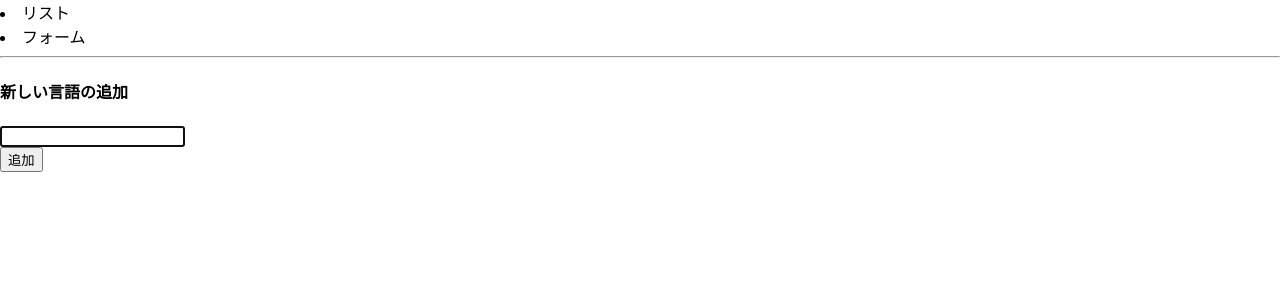
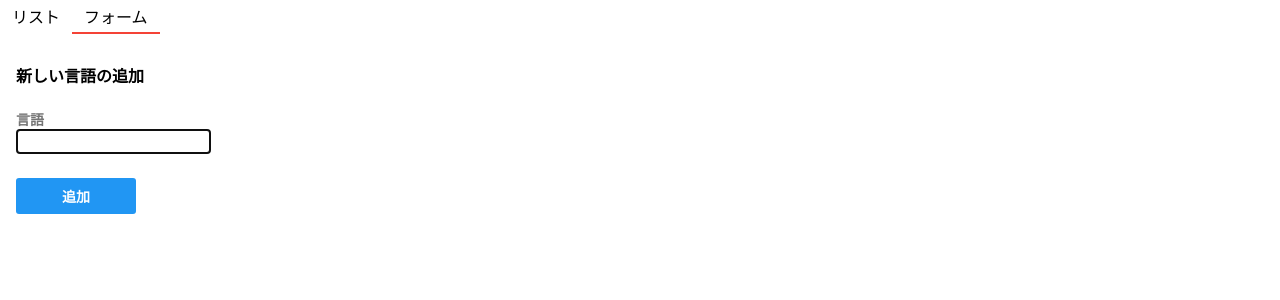
Before and after one commit to suzuki-yoshiki/react-easysite, a React (Create React App) app: page / in a window 1280 px wide. Both pictures are taken after a click on the item "フォーム". Shown: the top 300 px of the page. Built offline with nearby package versions, Linux system fonts and the light colour scheme.

Commit message:
react-styled-components

```diff
--- a/package.json
+++ b/package.json
@@ -9,6 +9,7 @@
     "react": "^18.1.0",
     "react-dom": "^18.1.0",
     "react-scripts": "5.0.1",
+    "styled-components": "^5.3.5",
     "web-vitals": "^2.1.4"
   },
   "scripts": {
--- a/src/App.js
+++ b/src/App.js
@@ -1,3 +1,4 @@
+import styled from "styled-components";
 import { useEffect, useState } from "react";
 import { List } from "./List";
 import { Form } from "./Form";
@@ -9,9 +10,17 @@
 // 子→親コンポーネントにデータを渡す
 // 親→子コンポーネントにデータを渡す
 
-
-
-
+const HeaderUl = styled.ul`
+  display: flex;
+  margin: 0;
+  padding: 0;
+`
+const HeaderLi = styled.li`
+  list-style: none;
+  padding: 4px 12px;
+  cursor: pointer;
+  border-bottom: ${props => props.focused ? '2px solid #F44336' : 'none' };
+  `
 
 function App() {
   const [tab, setTab] = useState("list");
@@ -36,12 +45,11 @@
   return (
     <div>
       <header>
-        <ui>
-          <li onClick={() => setTab("list")}>リスト</li>
-          <li onClick={() => setTab("form")}>フォーム</li>
-        </ui>
+        <HeaderUl>
+          <HeaderLi focused={tab === 'list'} onClick={() => setTab('list')}>リスト</HeaderLi>
+          <HeaderLi focused={tab === 'form'} onClick={() => setTab('form')}>フォーム</HeaderLi>
+        </HeaderUl>
       </header>
-      <hr/>
       {
         tab === "list" ? <List langs={langs} /> : <Form onAddLang={addLang} />
       }
--- a/src/Form.js
+++ b/src/Form.js
@@ -1,4 +1,30 @@
 import { useState } from "react";
+import { Button } from "./components/button";
+import styled from "styled-components";
+
+
+const Container = styled.div`
+  padding: 8px 16px;
+`
+
+const Label = styled.label`
+  display: flex;
+  color: #757575;
+  font-size: 14px;
+  font-weight: bold;
+`
+
+const Input = styled.input`
+  border-radius: 3px;
+  padding: 4px 8px;
+  border: 1px solid black;
+`
+const ButtonContainer = styled.div`
+  margin-top: 24px;
+`
+const FormButton = styled(Button)`
+  width: 120px;
+`
 
 export const Form = ( {onAddLang} ) => {
   const [text, setText] = useState("");
@@ -10,16 +36,19 @@
     onAddLang(text);
   }
   return (
-    <div>
+    <Container>
       <h4>新しい言語の追加</h4>
       <form onSubmit={submitForm}>
         <div>
-          <input type="text" value={text} onChange={(e) => setText(e.target.value)} autoFocus/>
+          <Label>言語</Label>
+          <Input type="text" value={text} onChange={(e) => setText(e.target.value)} autoFocus/>
         </div>
         <div>
-          <button>追加</button>
+          <ButtonContainer>
+            <FormButton>追加</FormButton>
+          </ButtonContainer>
         </div>
       </form>
-    </div>
+    </Container>
   )
 }
--- a/src/List.js
+++ b/src/List.js
@@ -1,4 +1,15 @@
 import { useEffect } from "react"
+import styled from "styled-components";
+
+
+const ListItem = styled.div`
+  padding: 8px 16px;
+
+  &:nth-child(n+2) {
+    border-top: 1px solid #D9DBDE;
+  }
+`
+
 
 export const List = ({langs}) => {
   useEffect(() => {
@@ -12,7 +23,7 @@
     <div>
       {
         langs.map((lang, index) => {
-          return <div key={ index }>{ lang }</div>
+          return <ListItem key={ index }>{ lang }</ListItem>
         })
       }
     </div>
--- /dev/null
+++ b/src/components/button.js
@@ -0,0 +1,13 @@
+import styled from "styled-components";
+
+export const Button = styled.button`
+  border: none;
+  border-radius: 3px;
+  background-color: #2196F3;
+  padding: 8px 16px;
+  min-width: 100px;
+  font-size: 14px;
+  font-weight: bold;
+  color: white;
+  cursor: pointer;
+`
```
Also changed, not shown: 1 other file (tests, documents, lock files or other folders).
